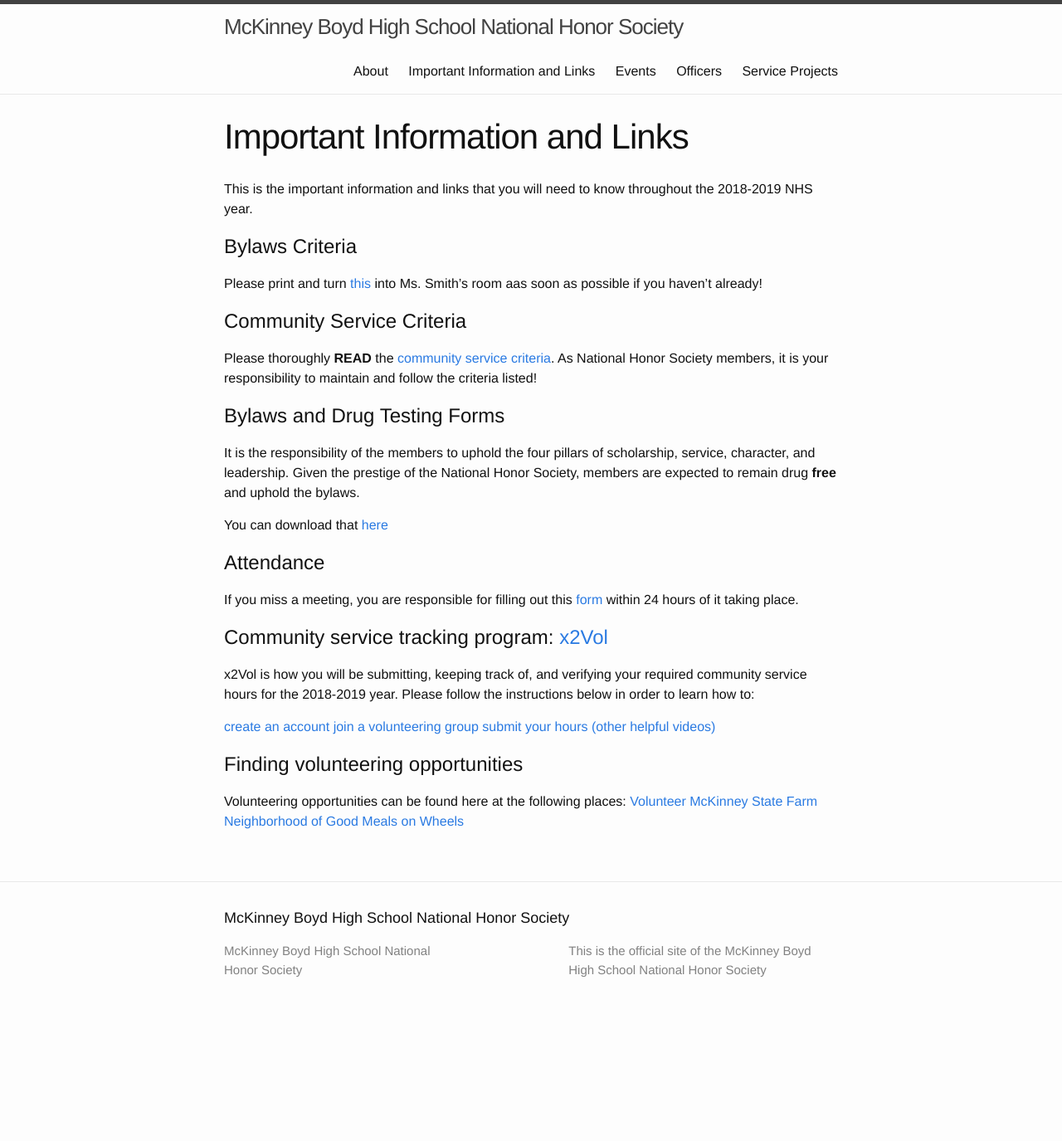
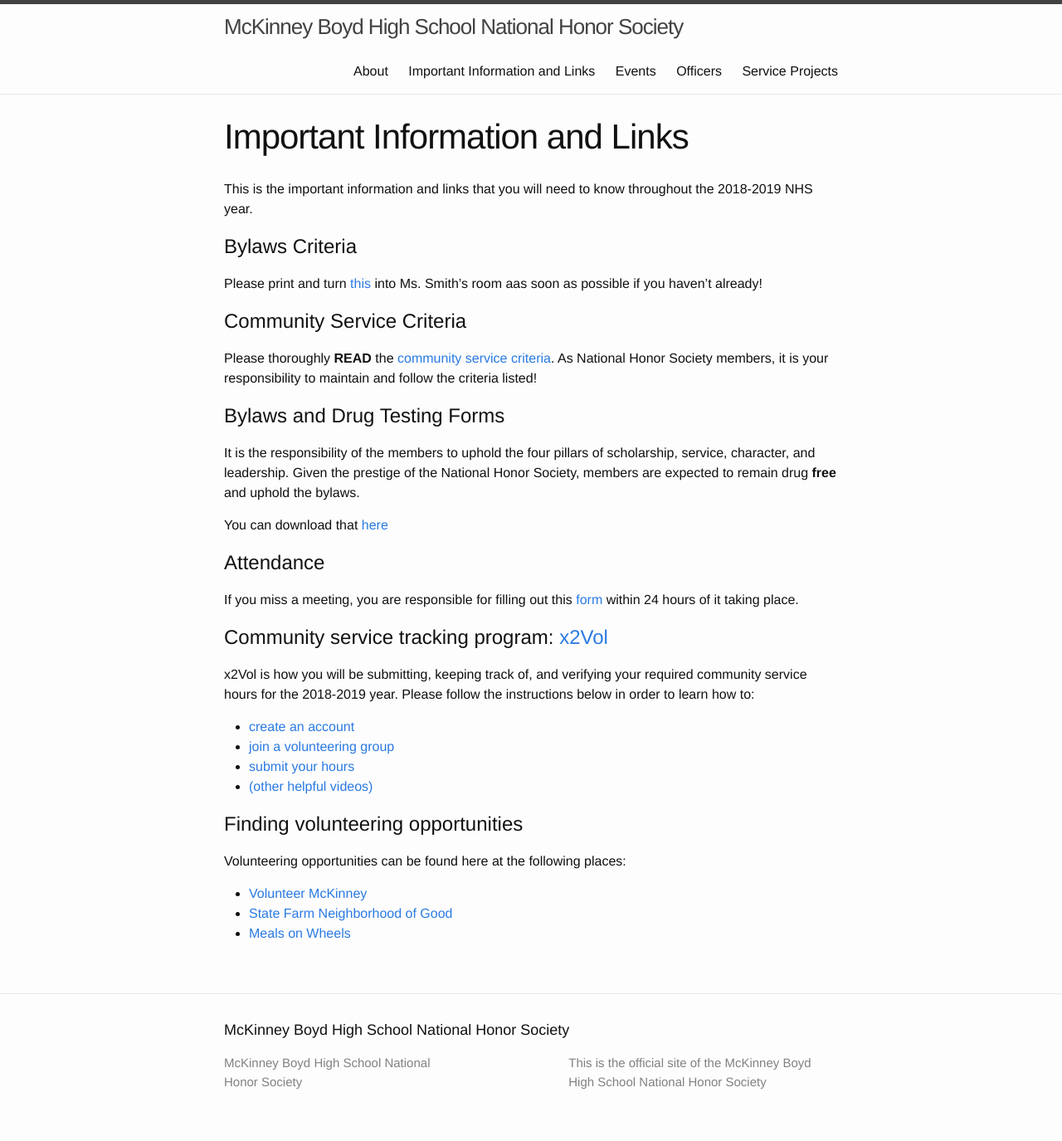
Before and after one commit to mbhs-nhs/mbhs-nhs.github.io, a Jekyll site: the page built from etiquette.md, in a window 1280 px wide. Shown: the whole page at 83% size. Built offline with Jekyll 4.4.1, drawn with Linux system fonts in a browser that asks for light colours; before the commit the page ends 1240 px from its top, so only the background shows below that.

```diff
--- a/etiquette.md
+++ b/etiquette.md
@@ -22,13 +22,13 @@ If you miss a meeting, you are responsible for filling out this [form](http://bi
 # Community service tracking program: [x2Vol](www.x2vol.com)
 x2Vol is how you will be submitting, keeping track of, and verifying your required community service hours for the 2018-2019 year. Please follow the instructions below in order to learn how to:
 
-[create an account](https://myintellivol.desk.com/customer/en/portal/articles/2805684-how-do-i-register-or-join-x2vol-as-a-student-)
-[join a volunteering group](https://myintellivol.desk.com/customer/en/portal/articles/1587468-how-do-i-join-groups-groups-in-x2vol-)
-[submit your hours](https://myintellivol.desk.com/customer/en/portal/articles/1598832-how-do-i-log-hours-in-x2vol-)
-[(other helpful videos)](https://myintellivol.desk.com/customer/en/portal/topics/427457-for-students/articles)
+* [create an account](https://myintellivol.desk.com/customer/en/portal/articles/2805684-how-do-i-register-or-join-x2vol-as-a-student-)
+* [join a volunteering group](https://myintellivol.desk.com/customer/en/portal/articles/1587468-how-do-i-join-groups-groups-in-x2vol-)
+* [submit your hours](https://myintellivol.desk.com/customer/en/portal/articles/1598832-how-do-i-log-hours-in-x2vol-)
+* [(other helpful videos)](https://myintellivol.desk.com/customer/en/portal/topics/427457-for-students/articles)
 
 # Finding volunteering opportunities
 Volunteering opportunities can be found here at the following places:
-[Volunteer McKinney](http://volunteermckinney.org/)
-[State Farm Neighborhood of Good](https://neighborhoodofgood.statefarm.com/)
-[Meals on Wheels](https://mowcc.com/)
+* [Volunteer McKinney](http://volunteermckinney.org/)
+* [State Farm Neighborhood of Good](https://neighborhoodofgood.statefarm.com/)
+* [Meals on Wheels](https://mowcc.com/)
```
